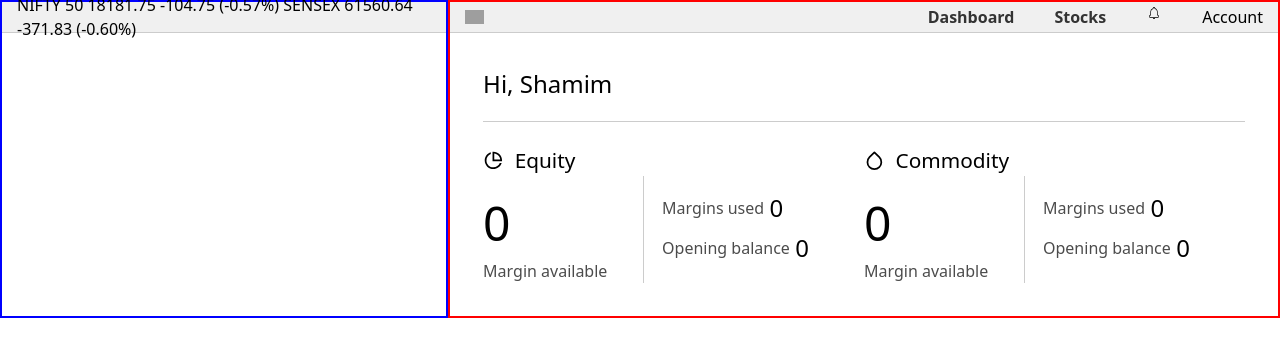
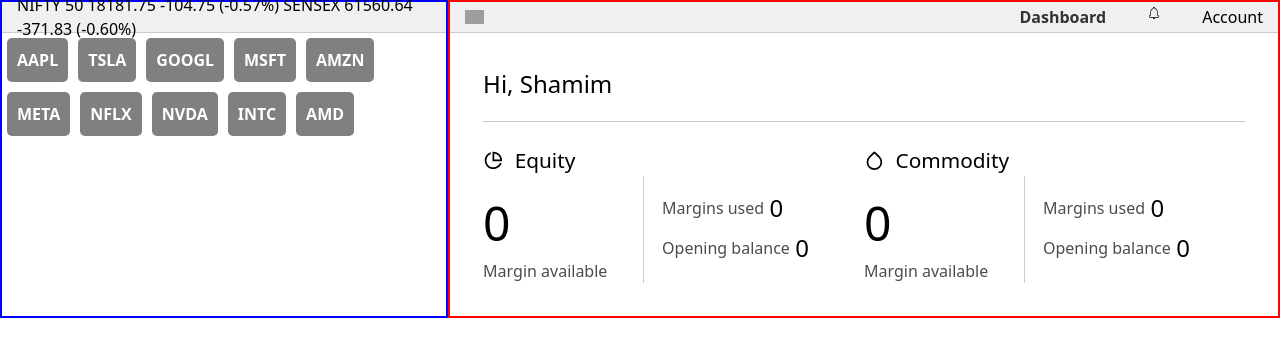
Before and after one commit to shamimkhan00/zerodha_AD, a React (Vite) app: page / in a window 1280 px wide. Shown: the top 356 px of the page. Built offline with nearby package versions, Linux system fonts and the light colour scheme; grey boxes are pictures that could not be loaded.

Commit message:
PROPS CHANGE

```diff
--- a/src/App.jsx
+++ b/src/App.jsx
@@ -7,6 +7,17 @@ import './App.css'
 import { useState } from 'react'
 
 function App() {
+
+  const [parentChartData, setParentChartData] = useState([]); // State to store chart data in parent
+  const [parentSelectedStock, setParentSelectedStock] = useState('AAPL');
+  const handleChartDataChange = (updatedChartData) => {
+    setParentChartData(updatedChartData); // Update parent state with new chart data
+  };
+
+  const handleSelectedStockChange = (selectedStock) => {
+    setParentSelectedStock(selectedStock); // Update parent state with selectedStock
+  };
+
   const [activeComponent, setActiveComponent] = useState('Dashboard');
 
   const renderComponent = () => {
@@ -14,7 +25,7 @@ function App() {
       case 'Dashboard':
         return <Dashboard></Dashboard>;
       case 'Stocks':
-        return <StockDash></StockDash>;
+        return <StockDash chartData={parentChartData} selectedStock={parentSelectedStock}></StockDash>;
       default:
         return <Dashboard></Dashboard>;
     }
@@ -23,13 +34,16 @@ function App() {
     <>
       <div className='mainBody'>
         <div className='left'>
-          <LeftBar></LeftBar>
+          <LeftBar onChartDataChange={handleChartDataChange} onStockChange={handleSelectedStockChange} setActiveComponent={setActiveComponent}></LeftBar>
           {/* <Leftcom></Leftcom> */}
         </div>
+
         <div className='right'>
           <Topbar setActiveComponent={setActiveComponent}></Topbar>
+
           {renderComponent()}
-          {/* <Dashboard></Dashboard> */}
+          {/* MAIN RIGHT COMPONENT */}
+
 
 
         </div>
--- a/src/Components/LeftBar.jsx
+++ b/src/Components/LeftBar.jsx
@@ -1,12 +1,67 @@
 import styles from "./LeftBar.module.css"
+import React, { useState } from 'react';
+import Plot from 'react-plotly.js';
+import stockData from './StockDataDemoJJ.json';
 
-export const LeftBar = () => {
+export const LeftBar = ({onChartDataChange,onStockChange,setActiveComponent}) => {
+    const [selectedStock, setSelectedStock] = useState();
+
+    const formatData = (ticker) => {
+        return stockData
+            .filter(item => item.Ticker === ticker)
+            .map(item => ({
+                date: item.Date,
+                open: parseFloat(item.Open),
+                high: parseFloat(item.High),
+                low: parseFloat(item.Low),
+                close: parseFloat(item.Close),
+            }))
+            .filter(item => item.open && item.high && item.low && item.close) // Ensure valid data
+            .reverse();
+    };
+
+    const stockOptions = [...new Set(stockData.map(item => item.Ticker))]; // Get unique tickers dynamically
+    const chartData = formatData(selectedStock);
+
+    const handleStockChange = (stock) => {
+        setSelectedStock(stock);
+        const updatedChartData = formatData(stock); // Update chartData on stock change
+        onChartDataChange(updatedChartData); // Call the prop function with updated data
+        onStockChange(stock);
+        setActiveComponent('Stocks');
+      };
+
     return (
         <div>
             <div className={styles.Bar}>
-            NIFTY 50 18181.75 -104.75 (-0.57%)
-            SENSEX 61560.64 -371.83 (-0.60%)
+                NIFTY 50 18181.75 -104.75 (-0.57%)
+                SENSEX 61560.64 -371.83 (-0.60%)
             </div>
+            <div>
+                <div>
+                    {stockOptions.map(stock => (
+                        <button
+                            key={stock}
+                            onClick={() => handleStockChange(stock)}
+                            style={{
+                                margin: '5px',
+                                padding: '10px',
+                                backgroundColor: selectedStock === stock ? 'green' : 'gray',
+                                color: 'white',
+                                borderRadius: '5px',
+                                fontWeight: 'bold',
+                            }}
+                        >
+                            {stock}
+                        </button>
+                    ))}
+                </div>
+
+
+
+
+            </div>
+
         </div>
     )
 }
--- a/src/Components/StocksDash.jsx
+++ b/src/Components/StocksDash.jsx
@@ -3,31 +3,31 @@ import React, { useState } from 'react';
 import Plot from 'react-plotly.js';
 import stockData from './StockDataDemoJJ.json';
 
-export const StockDash = () => {
-    const [selectedStock, setSelectedStock] = useState('AAPL');
+export const StockDash = ({chartData,selectedStock}) => {
+    // const [selectedStock, setSelectedStock] = useState('AAPL');
 
-    // Format data to match the JSON structure
-    const formatData = (ticker) => {
-        return stockData
-            .filter(item => item.Ticker === ticker)
-            .map(item => ({
-                date: item.Date,
-                open: parseFloat(item.Open),
-                high: parseFloat(item.High),
-                low: parseFloat(item.Low),
-                close: parseFloat(item.Close),
-            }))
-            .filter(item => item.open && item.high && item.low && item.close) // Ensure valid data
-            .reverse();
-    };
+    // // Format data to match the JSON structure
+    // const formatData = (ticker) => {
+    //     return stockData
+    //         .filter(item => item.Ticker === ticker)
+    //         .map(item => ({
+    //             date: item.Date,
+    //             open: parseFloat(item.Open),
+    //             high: parseFloat(item.High),
+    //             low: parseFloat(item.Low),
+    //             close: parseFloat(item.Close),
+    //         }))
+    //         .filter(item => item.open && item.high && item.low && item.close) // Ensure valid data
+    //         .reverse();
+    // };
 
-    const stockOptions = [...new Set(stockData.map(item => item.Ticker))]; // Get unique tickers dynamically
-    const chartData = formatData(selectedStock);
+    // const stockOptions = [...new Set(stockData.map(item => item.Ticker))]; // Get unique tickers dynamically
+    // const chartData = formatData(selectedStock);
 
     return (
         <div>
-            <h2>Stock Candlestick Chart</h2>
-            <div>
+            {/* <h2>Stock Candlestick Chart</h2> */}
+            {/* <div>
                 {stockOptions.map(stock => (
                     <button
                         key={stock}
@@ -44,7 +44,7 @@ export const StockDash = () => {
                         {stock}
                     </button>
                 ))}
-            </div>
+            </div> */}
 
             <Plot
                 data={[{
--- a/src/Components/Topbar.jsx
+++ b/src/Components/Topbar.jsx
@@ -9,7 +9,7 @@ export const Topbar = ({setActiveComponent}) => {
                     className={styles.Toplogo} />
                 <div className={styles.buttonbar}>
                     <button onClick={()=>setActiveComponent('Dashboard')}>Dashboard</button>
-                    <button onClick={()=>setActiveComponent('Stocks')}>Stocks</button>
+                    {/* <button onClick={()=>setActiveComponent('Stocks')}>Stocks</button> */}
                     <CiBellOn className={styles.notificationIcon}></CiBellOn>
                     <div className={styles.account}>
                         Account
```
